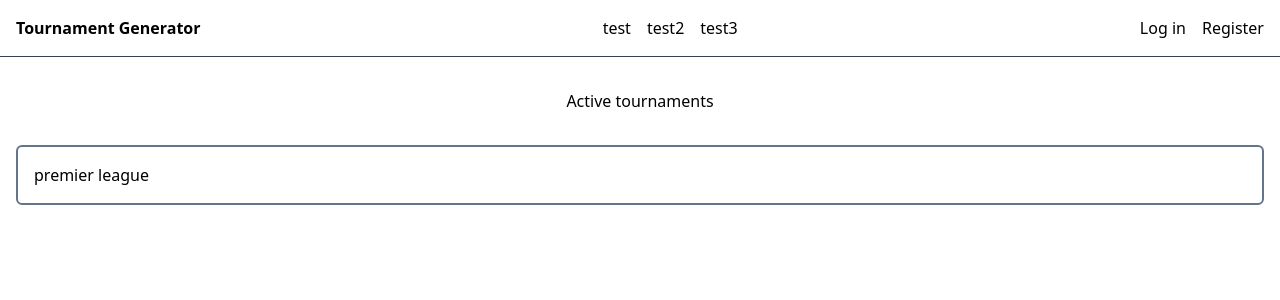
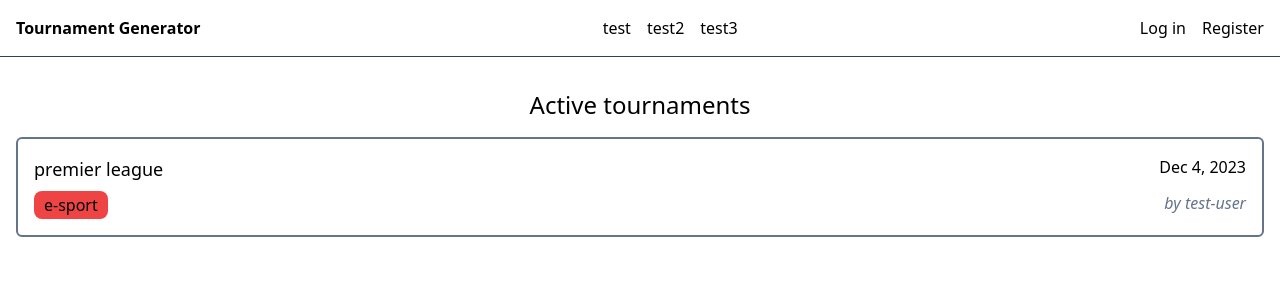
Before and after one commit to Eryk13/TMS, an Angular app in the folder web-app/: page / in a window 1280 px wide. Shown: the top 300 px of the page. Built offline with nearby package versions, Linux system fonts and the light colour scheme.

Commit message:
display tournaments

```diff
--- a/web-app/src/app/modules/tournament/components/tournament-list-item/tournament-list-item.component.html
+++ b/web-app/src/app/modules/tournament/components/tournament-list-item/tournament-list-item.component.html
@@ -1,3 +1,14 @@
-<li class="p-4">
-    <p>{{name}}</p>
+<li class="p-4 hover:bg-slate-200 cursor-pointer">
+    <div class="flex justify-between">
+        <h3 class="text-lg font-medium mb-2">{{name}}</h3>
+        <div>
+            {{startDate | date}}
+        </div>
+    </div>
+    <div class="flex justify-between">
+        <div>
+                <div class="border-solid border-2 rounded-lg px-2 bg-red-500 border-transparent py-0">{{discipline}}</div>
+        </div>
+        <p class="italic text-slate-500">{{"by " + author}}</p>
+    </div>
 </li>
--- a/web-app/src/app/modules/tournament/components/tournament-list/tournament-list.component.html
+++ b/web-app/src/app/modules/tournament/components/tournament-list/tournament-list.component.html
@@ -1,7 +1,7 @@
-<ul class="border-2 border-solid rounded-md border-slate-500">
+<ul class="border-2 border-solid rounded-md border-slate-500 grid grid-cols-1 divide-y divide-slate-500">
     @for (tournament of tournaments; track tournament.id)
     {
-        <app-tournament-list-item [name]="tournament.name"></app-tournament-list-item>
+        <app-tournament-list-item [name]="tournament.name" [author]="tournament.user.username" [discipline]="tournament.discipline" [startDate]="tournament.startDate"></app-tournament-list-item>
     }
     @empty
     {
--- a/web-app/src/app/modules/tournament/components/tournament-list/tournament-list.component.ts
+++ b/web-app/src/app/modules/tournament/components/tournament-list/tournament-list.component.ts
@@ -10,5 +10,7 @@ import { TournamentListItemComponent } from '../tournament-list-item/tournament-
   styleUrl: './tournament-list.component.css'
 })
 export class TournamentListComponent {
-  tournaments: Tournament[] = [{id: 1, name: 'premier league', participants: ['newcastle united', 'everton'], participants_type: 'TEAM'}]
+  tournaments: Tournament[] = [
+    {id: 1, name: 'premier league', discipline: "e-sport", participants: ['newcastle united', 'everton'], participantsType: 'TEAM', userId: 1, user: {id: 1, username: 'test-user'}, startDate: new Date()},
+  ]
 }
--- a/web-app/src/app/modules/tournament/components/tournaments-page/tournaments-page.component.html
+++ b/web-app/src/app/modules/tournament/components/tournaments-page/tournaments-page.component.html
@@ -1,4 +1,4 @@
 <main class="mt-8 container mx-auto px-4">
-    <h1 class="text-center mb-8">Active tournaments</h1>
+    <h1 class="text-center mb-4 text-2xl">Active tournaments</h1>
     <app-tournament-list class="mt-8"></app-tournament-list>
 </main>
--- a/web-app/src/app/modules/tournament/models/tournament.ts
+++ b/web-app/src/app/modules/tournament/models/tournament.ts
@@ -1,6 +1,12 @@
+import { User } from "../../user/models/user";
+
 export interface Tournament {
   id: number;
   name: string;
+  discipline: string;
   participants: string[];
-  participants_type: string; //TEAM or PLAYER
+  participantsType: string; //TEAM or PLAYER
+  user: User;
+  userId: number;
+  startDate: Date;
 }
--- /dev/null
+++ b/web-app/src/app/modules/user/models/user.ts
@@ -0,0 +1,4 @@
+export interface User{
+    id: number;
+    username: string;
+}
```
Also changed, not shown: web-app/src/app/modules/tournament/components/tournament-list-item/tournament-list-item.component.ts (+6 -3 lines).
